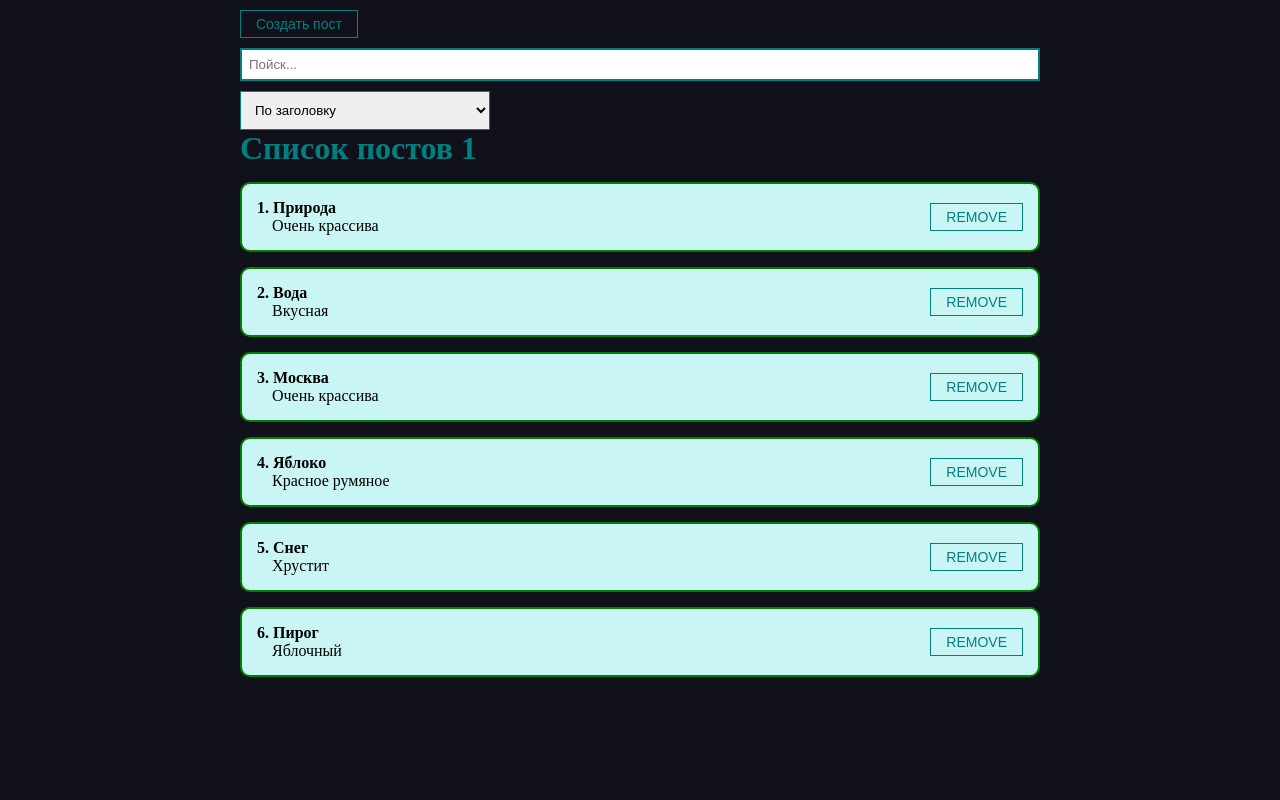
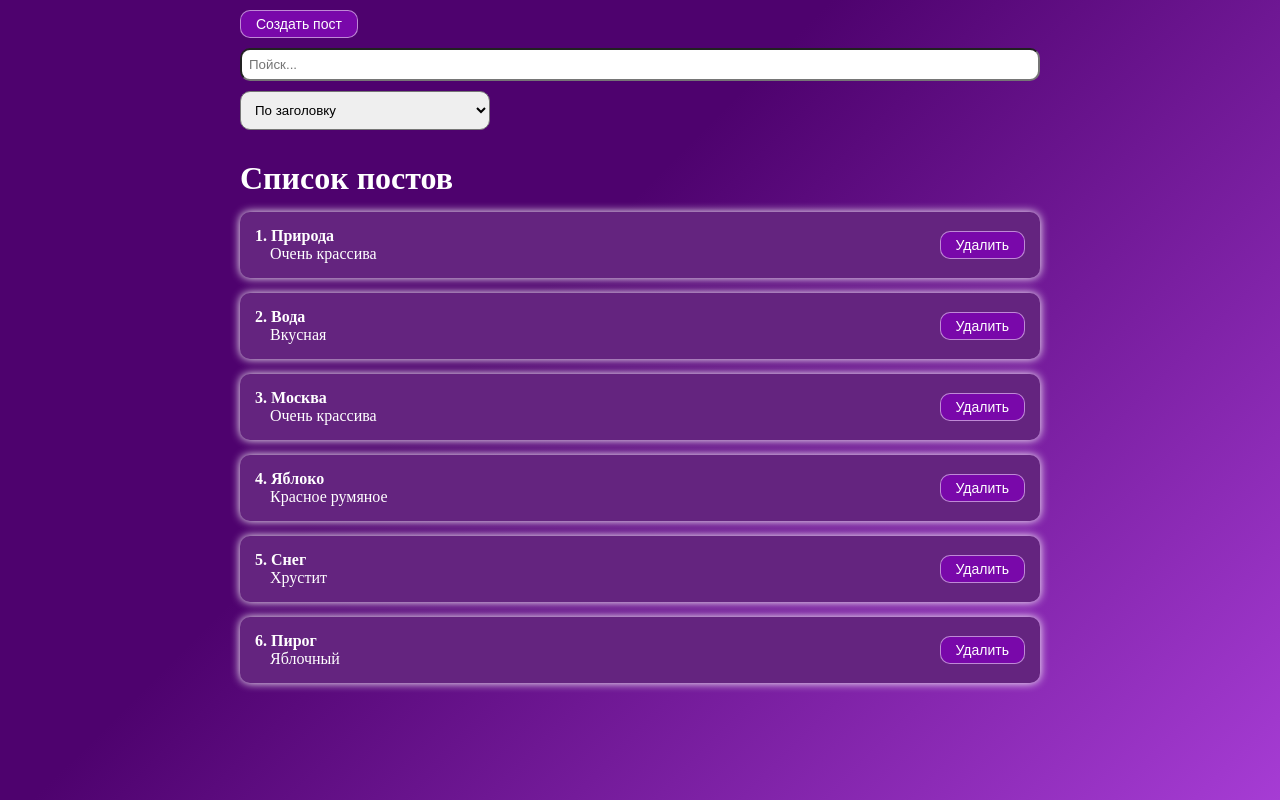
Before and after one commit to Kirill5010/ProjectReact, a React (Create React App) app: page / in a window 1280 px wide. Built offline with nearby package versions, Linux system fonts and the light colour scheme.

Commit message:
add desaine

```diff
--- a/src/App.js
+++ b/src/App.js
@@ -57,7 +57,7 @@ const removePost = (post) => {
       <PostList
       remove={removePost}
       posts={sortedSearchQuery}
-      title={'Список постов 1'}
+      title={'Список постов'}
        />
     </div>
   );
--- a/src/components/PostItem.jsx
+++ b/src/components/PostItem.jsx
@@ -6,11 +6,11 @@ const PostItem = (props,) => {
    return (
       <div className='post'>
         <div className='post__contrnt'>
-          <strong>{props.post.id}. {props.post.title}</strong>
+          <strong className="post__title">{props.post.id}. {props.post.title}</strong>
           <div className="post__subtitle">{props.post.subtitle}</div>
         </div>
         <div className='post__btn'>
-          <MyButton onClick={()=> props.remove(props.post)}>REMOVE</MyButton>
+          <MyButton onClick={()=> props.remove(props.post)}>Удалить</MyButton>
         </div>
       </div>
    )
--- a/src/components/UI/Button/MyButton.modules.css
+++ b/src/components/UI/Button/MyButton.modules.css
@@ -1,8 +1,13 @@
 .myBtn {
    padding: 5px 15px;
-   color: teal;
+   color: rgb(255, 255, 255);
    font-size:  14px;
    background: transparent;
-   border: 1px solid teal;
+   background-color: rgb(121, 8, 170);
+   border: 1px solid rgba(255, 255, 255, 0.523);
+   border-radius: 10px;
    cursor: pointer;
 }
+.myBtn:hover {
+
+}
--- a/src/components/UI/Input/MyInput.modules.css
+++ b/src/components/UI/Input/MyInput.modules.css
@@ -2,5 +2,5 @@
    width: 100%;
    padding: 7px;
    margin: 10px 0;
-   border: 2px solid teal;
+   border-radius: 10px;
 }
--- a/src/components/UI/Modal/MyModal.modules.css
+++ b/src/components/UI/Modal/MyModal.modules.css
@@ -11,9 +11,9 @@
    padding: 20px;
    background-color: white;
    min-width: 250px;
-   border: 2px solid teal;
+   box-shadow: 0 0 10px 0 white;
    border-radius: 10px;
-   background-color: rgb(153, 244, 244);
+   background-color: rgb(78, 2, 110);
 }
 .my-modal_active {
    display: flex;
--- a/src/components/UI/select/MySelect.modules.css
+++ b/src/components/UI/select/MySelect.modules.css
@@ -1,7 +1,8 @@
 .my-select {
    padding: 10px;
    width: 250px;
-   border: 1px solid teal;
+   border-radius: 10px;
+
 }
 .my-select option {
    font-size: 14px;
--- a/src/styles/App.css
+++ b/src/styles/App.css
@@ -16,17 +16,21 @@
    display: flex;
    padding: 15px;
    border-radius: 10px;
-   border: 2px solid green;
+   box-shadow: 0 0 10px 0 white;
    margin-top: 15px;
    justify-content: space-between;
    align-items: center;
-   background-color: rgb(201, 245, 245);
+   background-color: rgb(100, 36, 127);
 }
 .post-enter {
    opacity: 0;
 }
 .post__subtitle {
    padding-left: 15px;
+   color: rgb(255, 255, 255);
+}
+.post__title {
+   color: rgb(255, 255, 255);
 }
 .post-enter-active {
    opacity: 1;
@@ -46,14 +50,16 @@
    align-items: center;
    width: 100%;
    height: 200px;
-   border: 2px solid teal;
-   color: teal;
+   box-shadow: 0 0 10px 0 rgb(255, 255, 255);
+   color: rgb(255, 255, 255);
    font-size: 20px;
    font-weight: 400;
 }
 .title {
-   color: teal;
+   margin-top: 30px;
+   color: rgb(255, 255, 255);
 }
 body {
-   background-color: rgba(17, 17, 27);
+   height: 100vh;
+   background: linear-gradient(135deg, rgb(78, 2, 110) 40%, rgb(166, 60, 212));
 }
```
